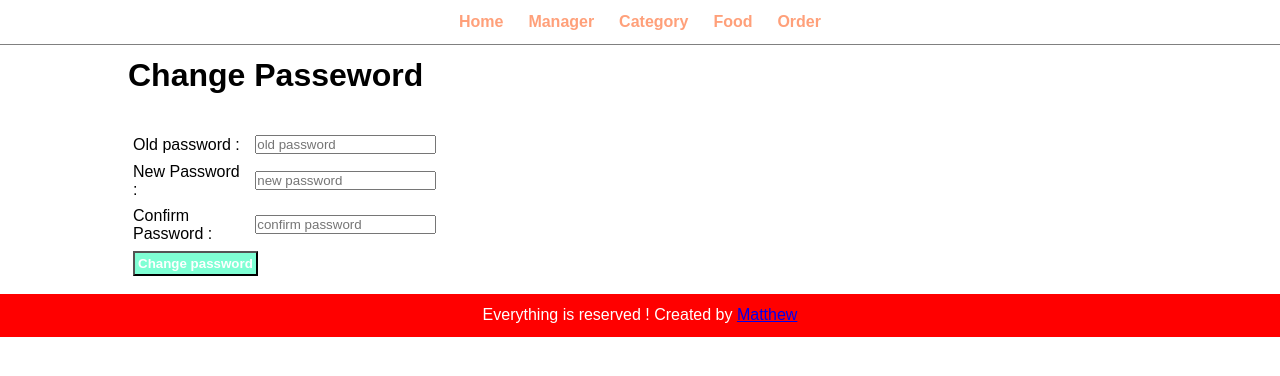
After one commit to zigzagdev/What_you_want, a PHP site: page /update-password.php in a window 1280 px wide. The commit adds this page. Shown: the top 376 px of the page. Run offline with PHP 8.4, Linux system fonts and the light colour scheme; data that the repository does not hold is empty.

Commit message:
password_admin_page_create

```diff
--- a/order/manage-admin.php
+++ b/order/manage-admin.php
@@ -59,6 +59,7 @@
                <td><?php echo $full_name; ?></td>
                <td><?php echo $username; ?></td>
                <td>
+                <a href="<?php echo SITEURL; ?>/update-password.php?id=<?php echo $id; ?>" class="btn-primary">Change Password</a>
                 <a href="<?php echo SITEURL; ?>/update-admin.php?id=<?php echo $id; ?>" class="btn-secondary">Update Admin</a>
                 <a href="<?php echo SITEURL; ?>/delete-admin.php?id=<?php echo $id; ?>" class="btn-danger">Delete Admin</a>
                 </td>
--- a/order/update-admin.php
+++ b/order/update-admin.php
@@ -64,6 +64,7 @@
 
          $sql = "UPDATE tbl_admin SET full_name = '$full_name',username = '$username' WHERE id='$id' ";
 
+
          $rec= mysqli_query($connect, $sql);
 
        if($rec==true)
--- /dev/null
+++ b/order/update-password.php
@@ -0,0 +1,51 @@
+<?php include ('partials/menu.php'); ?>
+
+<div class="main-content">
+  <div class="wrapper">
+   <h1>Change Passeword</h1>
+    <br/><br/>
+ <?php
+   if(isset($_GET['id']))
+    {
+      $id=$_GET['id'];
+    }
+  ?>
+  <form action="" method="post">
+   <table class="tbl-30">
+    <tr>
+     <td>Old password :</td>
+     <td>
+       <input type="password" name="oldpassword" placeholder="old password" >
+     </td>
+    </tr>
+    <tr>
+     <td>New Password :</td>
+      <td>
+       <input type="password" name="newpassword" placeholder="new password">
+      </td>
+    </tr>
+    <tr>
+     <td>Confirm Password :</td>
+      <td>
+        <input type="password" name="confirmpassword" placeholder="confirm password">
+      </td>
+    </tr>
+     <tr>
+      <td colspan="2">
+       <input type="hidden" name="id" value="<?php echo  $id ?>">
+       <input type="submit" name="submit" value="Change password" class="btn-secondary">
+      </td>
+     </tr>
+   </table>
+
+
+  </form>
+
+
+
+
+
+
+  </div>
+</div>
+<?php include ('partials/footer.php'); ?>
```
